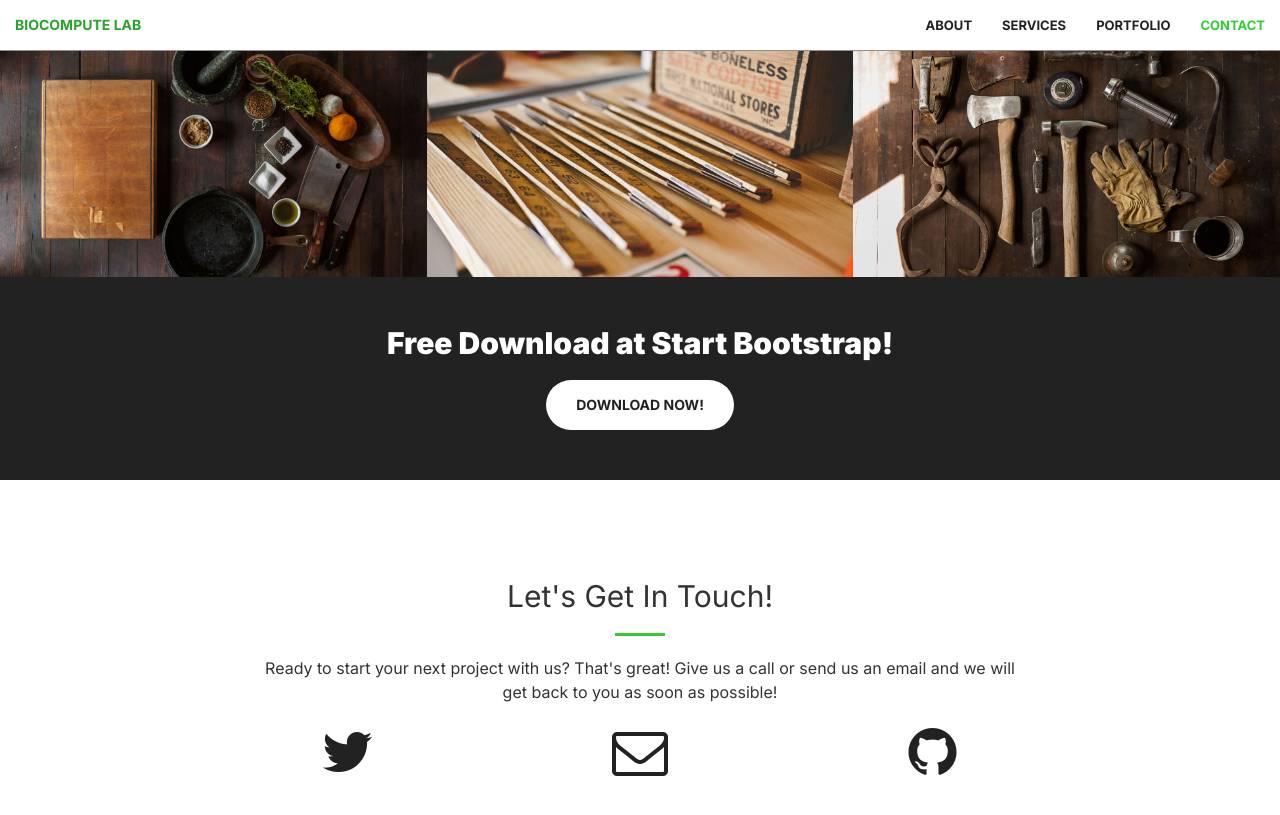
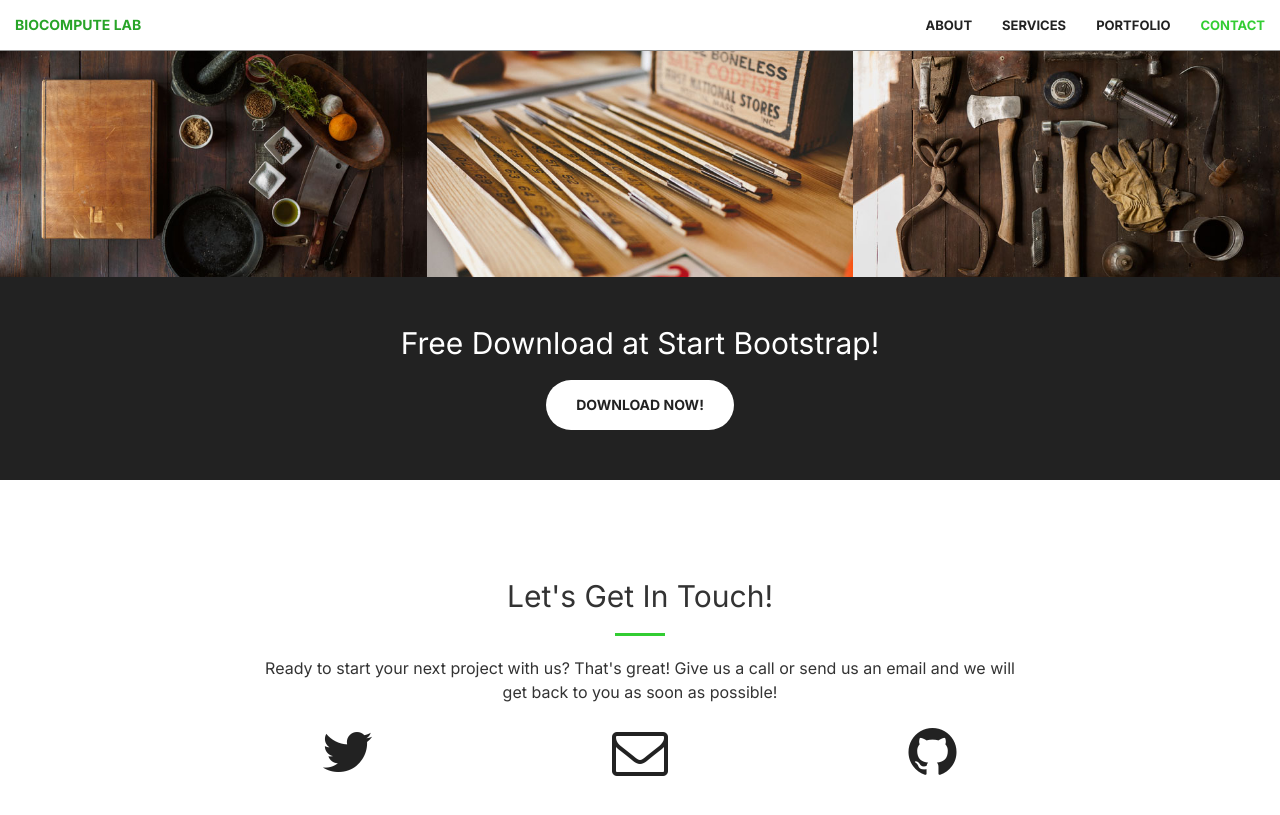
Before and after one commit to chofski/biocomputelab-website-v2, a Jekyll site: the page built from index.html, in a window 1280 px wide and 900 px high, scrolled down 2101 px. Shown: the top 815 px of the window. Built offline with Jekyll 4.4.1, drawn with Linux system fonts in a browser that asks for light colours.

Commit message:
Update _base.scss

```diff
--- a/_sass/_base.scss
+++ b/_sass/_base.scss
@@ -279,10 +279,15 @@
     }
 }
 
+.site-tag-line {
+    h1 {
+        font-weight: 900;
+    }
+}
+
 .call-to-action {
     h2 {
         margin: 0 auto 20px;
-        font-weight: 900;
     }
 }
 
```
